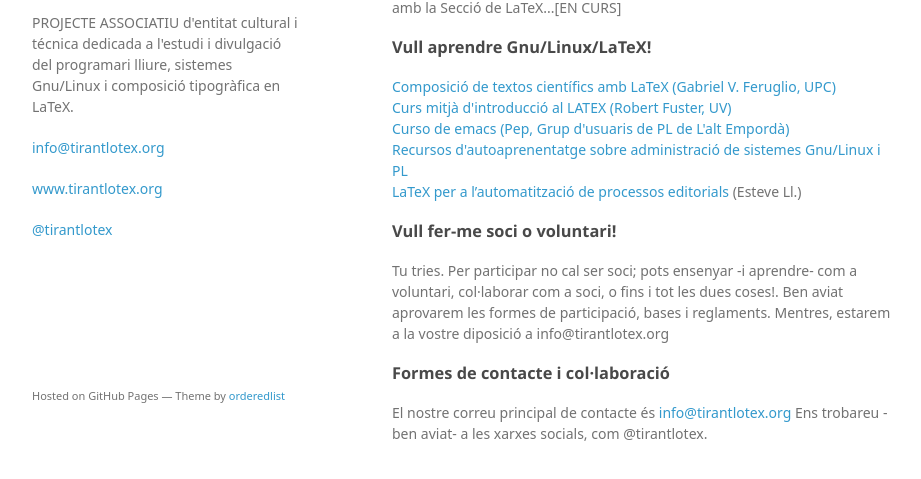
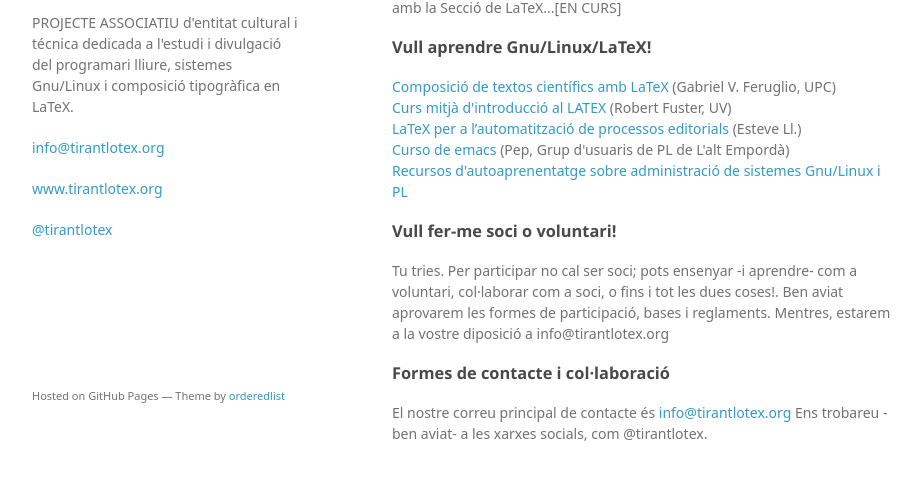
Before and after one commit to tirantlotex/tirantlotex.github.io, a plain HTML site: page index.html in a window 1280 px wide. Shown: the part 325-804 px from the top of the page, without its empty margins (178-1099 px from the left). Drawn offline with Linux system fonts and the light colour scheme; a web font is replaced by a local one.

Commit message:
Initial commit

```diff
--- a/index.html
+++ b/index.html
@@ -40,15 +40,16 @@
 <h3>
 <a id="creating-pages-manually" class="anchor" href="#creating-pages-manually" aria-hidden="true"><span aria-hidden="true" class="octicon octicon-link"></span></a>Vull aprendre Gnu/Linux/LaTeX!</h3>
 
-<p><a href="https://books.google.es/books?id=0gKwF41cSVcC&lpg=PA23&ots=h5VJ5Ywtuk&dq=latex%20feruglio&hl=ca&pg=PA23#v=onepage&q=latex%20feruglio&f=false">Composició de textos científics amb LaTeX (Gabriel V. Feruglio, UPC)</a>
+<p><a href="https://books.google.es/books?id=0gKwF41cSVcC&lpg=PA23&ots=h5VJ5Ywtuk&dq=latex%20feruglio&hl=ca&pg=PA23#v=onepage&q=latex%20feruglio&f=false">Composició de textos científics amb LaTeX</a> (Gabriel V. Feruglio, UPC)
 <br>
-<a href="http://mural.uv.es/parmur/curs_latex_rfuster.ps">Curs mitjà d'introducció al LATEX (Robert Fuster, UV)</a>
+<a href="http://mural.uv.es/parmur/curs_latex_rfuster.ps">Curs mitjà d'introducció al LATEX</a> (Robert Fuster, UV)
 <br>
-<a href="http://www.lapipaplena.org/category/emacs/">Curso de emacs (Pep, Grup d'usuaris de PL de L'alt Empordà)</a>
+<a href="https://github.com/tirantlotex/tirantlotex.github.io/blob/master/latex-auto.pdf">LaTeX per a l’automatització de processos editorials</a> (Esteve Ll.)</a>
+<br>
+<a href="http://www.lapipaplena.org/category/emacs/">Curso de emacs</a> (Pep, Grup d'usuaris de PL de L'alt Empordà)
 <br>
 <a href="http://sysadmin.cat/recursos.html">Recursos d'autoaprenentatge sobre administració de sistemes Gnu/Linux i PL</a>
 <br>
-<a href="https://github.com/tirantlotex/tirantlotex.github.io/blob/master/latex-auto.pdf">LaTeX per a l’automatització de processos editorials</a> (Esteve Ll.)</a>
 </p>
 
 <!-- <p>If you prefer to not use the automatic generator, push a branch named <code>gh-pages</code> to your repository to create a page manually. In addition to supporting regular HTML content, GitHub Pages support Jekyll, a simple, blog aware static site generator. Jekyll makes it easy to create site-wide headers and footers without having to copy them across every page. It also offers intelligent blog support and other advanced templating features.</p> -->
```
